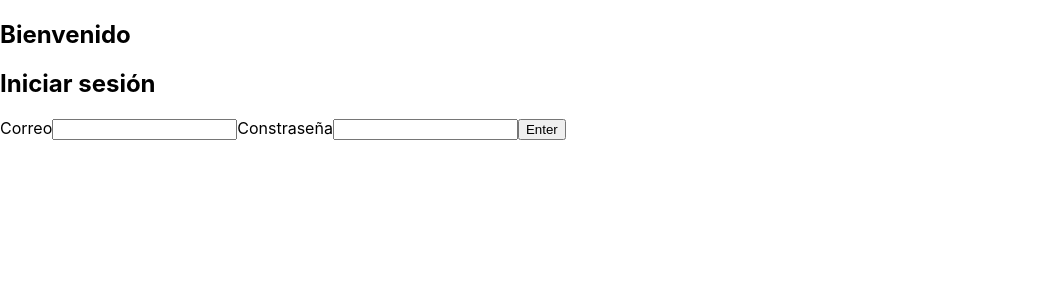
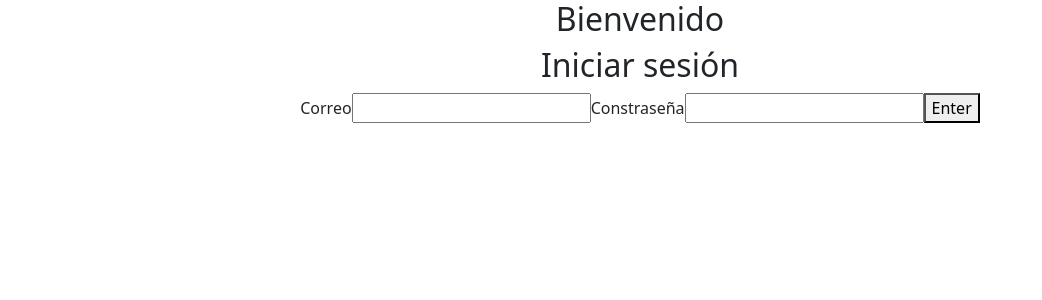
Before and after one commit to PeterGarza12/frontend, a React (Create React App) app: page / in a window 1280 px wide. Shown: the top 300 px of the page, without its empty margins (0-1042 px from the left). Built offline with nearby package versions, Linux system fonts and the light colour scheme.

Commit message:
Comenzó proceso de router

```diff
--- /dev/null
+++ b/constants.json
@@ -0,0 +1,5 @@
+{
+  "APIURL": "http://localhost:3000/api/v1",
+  "TOKEN": "eyJhbGciOiJIUzI1NiIsInR5cCI6IkpXVCJ9.eyJfaWQiOiI2MzQ2NDk5YjgzODcxZjIyYWMzMTYxYTkiLCJyb2xlIjpbInVzZXIiLCJhZG1pbiJdLCJpYXQiOjE2NjYzMzA3NDksImV4cCI6MTY2NjMzNzk0OX0.agl1ky3L9m7zNzygnqc9TCRSVgGtB1IAKKpDkKGPxDM",
+  "SLIDESHOW":true
+}
--- a/package.json
+++ b/package.json
@@ -12,8 +12,11 @@
     "node-polyfill-webpack-plugin": "^2.0.1",
     "react": "^18.2.0",
     "react-dom": "^18.2.0",
+    "react-router-dom": "^6.4.2",
     "react-scripts": "5.0.1",
     "reactstrap": "^9.1.4",
+    "regenerator-runtime": "^0.13.10",
+    "store2": "^2.14.2",
     "styled-components": "^5.3.6",
     "url-loader": "^4.1.1",
     "web-vitals": "^2.1.4"
--- a/public/index.html
+++ b/public/index.html
@@ -28,6 +28,6 @@
   </head>
   <body>
     <noscript>You need to enable JavaScript to run this app.</noscript>
-    <div id="login"></div>
+    <div id="app"></div>
   </body>
 </html>
--- a/src/App.js
+++ b/src/App.js
@@ -1,23 +1,18 @@
+import React from 'react';
+import {BrowserRouter as Router, Route, Routes} from 'react-router-dom';
+import Login from './pages/login';
+
 import logo from './logo.svg';
 import './App.css';
 
 function App() {
   return (
     <div className="App">
-      <header className="App-header">
-        <img src={logo} className="App-logo" alt="logo" />
-        <p>
-          Edit <code>src/App.js</code> and save to reload.
-        </p>
-        <a
-          className="App-link"
-          href="https://reactjs.org"
-          target="_blank"
-          rel="noopener noreferrer"
-        >
-          Learn React
-        </a>
-      </header>
+      <Router>
+        <Routes>
+          <Route exact path="/" element={<Login/>}></Route>
+        </Routes>
+      </Router>
     </div>
   );
 }
--- a/src/components/Forms/loginForm.js
+++ b/src/components/Forms/loginForm.js
@@ -2,7 +2,7 @@ import React from 'react';
 
 
 // Formulario con componente de clase
-class OtroLogin extends React.Component {
+class LoginForm extends React.Component {
   constructor(props){
     super(props);
     this.state = {
@@ -33,7 +33,7 @@ class OtroLogin extends React.Component {
     }
 
     return(
-    <div className="OtroLogin">
+    <div className="LoginForm">
       <form onSubmit={handleFormSubmit}>
         <h2>Iniciar sesión</h2>
         <label>
@@ -53,4 +53,4 @@ class OtroLogin extends React.Component {
   }
 }
 
-export default OtroLogin;
+export default LoginForm;
--- a/src/index.js
+++ b/src/index.js
@@ -1,16 +1,16 @@
 import React from 'react';
 import ReactDOM from 'react-dom/client';
 import './index.css';
+import 'bootstrap/dist/css/bootstrap.min.css'
 
 import App from './App';
-import Login from './pages/login.js'
 
 import reportWebVitals from './reportWebVitals';
 
-const root = ReactDOM.createRoot(document.getElementById('login'));
+const root = ReactDOM.createRoot(document.getElementById('app'));
 root.render(
   <React.StrictMode>
-    <Login/>
+    <App/>
   </React.StrictMode>
 );
 
--- a/src/pages/login.js
+++ b/src/pages/login.js
@@ -1,5 +1,5 @@
 import React from "react";
-import OtroLogin from "../components/Forms/loginForm";
+import LoginForm from "../components/Forms/loginForm";
 
 function Login(){
 
@@ -7,9 +7,9 @@ function Login(){
     <div className="Login">
       <div>
         <h2>Bienvenido</h2>
-        <OtroLogin onLogin={(email, password)=>{
+        <LoginForm onLogin={(email, password)=>{
           console.log(`${email}, ${password}`);
-        }}></OtroLogin>
+        }}></LoginForm>
       </div>
     </div>
   );
```
Also changed, not shown: src/utils/api.js (added), 1 other file (tests, documents, lock files or other folders).
